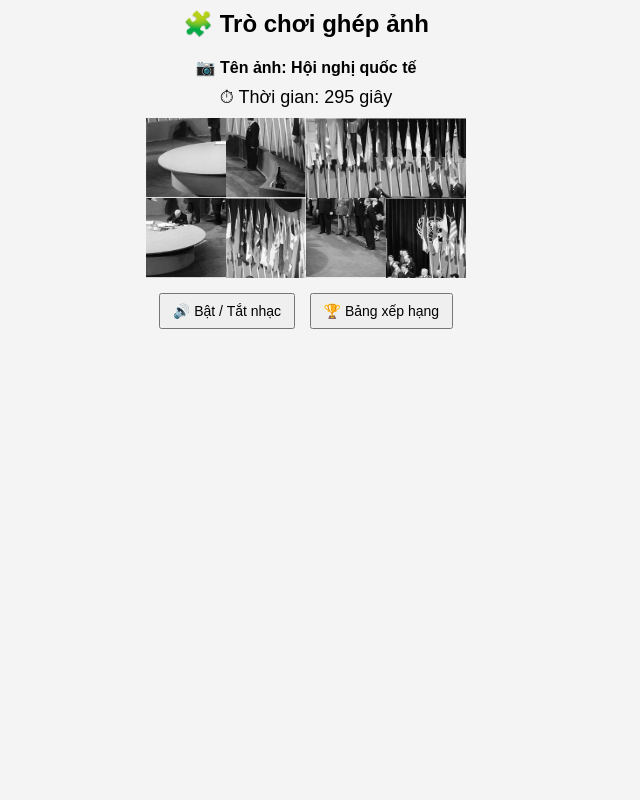
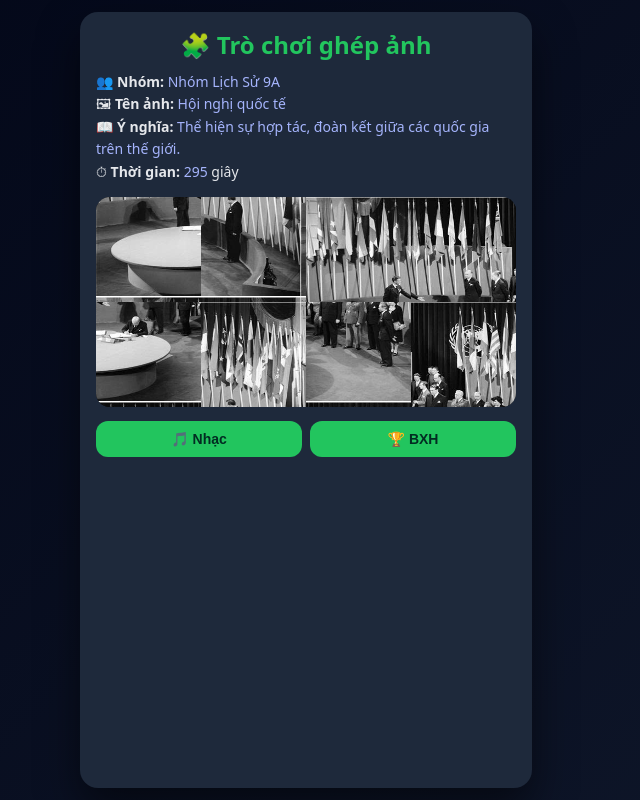
Before and after one commit to thuong-yeuem/game-ghep-anh, a plain HTML site: page index.html in a window 1280 px wide. Shown: the whole page, without its empty margins (334-974 px from the left). Drawn offline with Linux system fonts and the light colour scheme.

Commit message:
Update index.html

```diff
--- a/index.html
+++ b/index.html
@@ -2,197 +2,238 @@
 <html lang="vi">
 <head>
 <meta charset="UTF-8">
-<title>Trò chơi ghép ảnh</title>
+<meta name="viewport" content="width=device-width, initial-scale=1.0">
+<title>Game Ghép Ảnh</title>
 
 <style>
-body {
-  font-family: Arial, sans-serif;
-  text-align: center;
-  background: #f4f4f4;
+/* ==== ĐỔI MÀU Ở ĐÂY ==== */
+:root{
+  --bg:#0f172a;        /* nền chính */
+  --card:#1e293b;      /* khung */
+  --main:#22c55e;      /* màu nhấn */
+  --text:#e5e7eb;
 }
 
-h2 {
-  margin-top: 10px;
+body{
+  margin:0;
+  font-family:system-ui,sans-serif;
+  background:linear-gradient(135deg,#020617,#0f172a);
+  min-height:100vh;
+  display:flex;
+  justify-content:center;
+  color:var(--text);
 }
 
-#imageName {
-  font-weight: bold;
-  margin-bottom: 10px;
+.container{
+  width:100%;
+  max-width:420px;
+  background:var(--card);
+  margin:12px;
+  padding:16px;
+  border-radius:18px;
+  box-shadow:0 20px 40px rgba(0,0,0,.5);
 }
 
-#timer {
-  font-size: 18px;
-  margin-bottom: 10px;
+/* ===== HEADER ===== */
+h2{
+  text-align:center;
+  margin:0;
+  color:var(--main);
 }
 
-#game {
-  display: grid;
-  grid-template-columns: repeat(4, 1fr);
-  width: 320px;
-  margin: 10px auto;
-  gap: 0;
+.info-box{
+  margin-top:10px;
+  font-size:14px;
+  line-height:1.6;
 }
 
-.piece {
-  width: 80px;
-  height: 80px;
-  background-size: 320px 160px;
+.info-box span{
+  color:#a5b4fc;
 }
 
-button {
-  padding: 8px 12px;
-  margin: 5px;
-  font-size: 14px;
-  cursor: pointer;
+/* ===== GAME ===== */
+#game{
+  margin:14px auto;
+  display:grid;
+  grid-template-columns:repeat(4,1fr);
+  gap:0;
+  background:black;
+  border-radius:14px;
+  overflow:hidden;
 }
 
-#leaderboard {
-  display: none;
-  background: white;
-  width: 300px;
-  margin: 10px auto;
-  padding: 10px;
-  border-radius: 8px;
+.piece{
+  aspect-ratio:1/1;
+  background-image:url("anh.jpg");
+  background-size:400px 200px;
 }
+
+/* ===== CONTROLS ===== */
+.controls{
+  display:flex;
+  gap:8px;
+  margin-top:12px;
+}
+
+button{
+  flex:1;
+  padding:10px;
+  border:none;
+  border-radius:12px;
+  background:var(--main);
+  color:#022c22;
+  font-weight:700;
+  font-size:14px;
+}
+
+button:active{transform:scale(.96);}
+
+/* ===== LEADERBOARD ===== */
+#leaderboard{
+  display:none;
+  position:fixed;
+  inset:0;
+  background:rgba(0,0,0,.6);
+  justify-content:center;
+  align-items:center;
+}
+
+.board{
+  background:var(--card);
+  padding:16px;
+  border-radius:16px;
+  width:80%;
+  max-width:300px;
+}
+
+.board h3{text-align:center;margin-top:0;}
 </style>
 </head>
 
 <body>
 
+<div class="container">
+
 <h2>🧩 Trò chơi ghép ảnh</h2>
-<p id="imageName">📷 Tên ảnh: Hội nghị quốc tế</p>
-<div id="timer">⏱ Thời gian: 300 giây</div>
+
+<div class="info-box">
+👥 <b>Nhóm:</b> <span>Nhóm Lịch Sử 9A</span><br>
+🖼 <b>Tên ảnh:</b> <span>Hội nghị quốc tế</span><br>
+📖 <b>Ý nghĩa:</b> <span>Thể hiện sự hợp tác, đoàn kết giữa các quốc gia trên thế giới.</span><br>
+⏱ <b>Thời gian:</b> <span id="time">300</span> giây
+</div>
 
 <div id="game"></div>
 
-<button onclick="toggleMusic()">🔊 Bật / Tắt nhạc</button>
-<button onclick="showLeaderboard()">🏆 Bảng xếp hạng</button>
-
-<div id="leaderboard">
-  <h3>🏆 Bảng xếp hạng</h3>
-  <ol id="rankList"></ol>
-  <button onclick="closeLeaderboard()">Đóng</button>
+<div class="controls">
+  <button onclick="toggleMusic()">🎵 Nhạc</button>
+  <button onclick="showBoard()">🏆 BXH</button>
 </div>
 
-<!-- ÂM THANH -->
-<audio id="clickSound" src="click.mp3"></audio>
-<audio id="bgMusic" src="music.mp3" loop></audio>
+</div>
+
+<!-- ===== BẢNG XẾP HẠNG ===== -->
+<div id="leaderboard">
+  <div class="board">
+    <h3>🏆 Bảng xếp hạng</h3>
+    <ol id="rank"></ol>
+    <button onclick="closeBoard()">Đóng</button>
+  </div>
+</div>
+
+<audio id="click" src="click.mp3"></audio>
+<audio id="music" src="music.mp3" loop></audio>
 
 <script>
-/* ===== CẤU HÌNH ===== */
-const img = "anh.jpg";       // tên ảnh
-const imageTitle = "Hội nghị quốc tế";
-const rows = 2;
-const cols = 4;
-let time = 300;
-
-/* ===== HIỂN THỊ TÊN ẢNH ===== */
-document.getElementById("imageName").innerText =
-  "📷 Tên ảnh: " + imageTitle;
-
-/* ===== GAME ===== */
-const game = document.getElementById("game");
-let pieces = [];
-let first = null;
+const rows=2, cols=4;
+let time=300, musicOn=false;
+const game=document.getElementById("game");
+const timeEl=document.getElementById("time");
+let first=null;
 
 /* TẠO MẢNH */
-for (let i = 0; i < rows * cols; i++) {
-  pieces.push(i);
-}
-pieces.sort(() => Math.random() - 0.5);
+let arr=[...Array(rows*cols).keys()];
+arr.sort(()=>Math.random()-.5);
 
-pieces.forEach(p => {
-  const d = document.createElement("div");
-  d.className = "piece";
-  d.dataset.pos = p;
-  d.style.backgroundImage = `url(${img})`;
-  d.style.backgroundPosition =
-    `-${(p % cols) * 80}px -${Math.floor(p / cols) * 80}px`;
-  d.onclick = () => clickPiece(d);
+arr.forEach(i=>{
+  const d=document.createElement("div");
+  d.className="piece";
+  d.dataset.correct=i;
+  d.style.backgroundPosition=
+   `-${(i%cols)*100}px -${Math.floor(i/cols)*100}px`;
+  d.onclick=()=>tap(d);
   game.appendChild(d);
 });
 
-/* CLICK */
-function clickPiece(el) {
-  document.getElementById("clickSound").play();
-  if (!first) {
-    first = el;
-    el.style.opacity = 0.5;
-  } else {
-    swap(first, el);
-    first.style.opacity = 1;
-    first = null;
-    checkWin();
+function tap(p){
+  document.getElementById("click").play();
+  if(!first){
+    first=p;
+    p.style.opacity=.5;
+  }else{
+    swap(first,p);
+    first.style.opacity=1;
+    first=null;
+    check();
   }
 }
 
-/* ĐỔI CHỖ */
-function swap(a, b) {
-  const temp = a.style.backgroundPosition;
-  a.style.backgroundPosition = b.style.backgroundPosition;
-  b.style.backgroundPosition = temp;
-
-  const t = a.dataset.pos;
-  a.dataset.pos = b.dataset.pos;
-  b.dataset.pos = t;
+function swap(a,b){
+  [a.style.backgroundPosition,b.style.backgroundPosition]=
+  [b.style.backgroundPosition,a.style.backgroundPosition];
+  [a.dataset.correct,b.dataset.correct]=
+  [b.dataset.correct,a.dataset.correct];
 }
 
-/* KIỂM TRA THẮNG */
-function checkWin() {
-  const all = document.querySelectorAll(".piece");
-  for (let i = 0; i < all.length; i++) {
-    if (all[i].dataset.pos != i) return;
+function check(){
+  const p=[...document.querySelectorAll(".piece")];
+  if(p.every((x,i)=>x.dataset.correct==i)){
+    save();
+    alert("🎉 Hoàn thành!");
   }
-  saveScore();
-  alert("🎉 Bạn đã thắng!");
 }
 
-/* ===== TIMER ===== */
-setInterval(() => {
+/* TIMER */
+setInterval(()=>{
   time--;
-  document.getElementById("timer").innerText =
-    "⏱ Thời gian: " + time + " giây";
-  if (time <= 0) {
+  timeEl.innerText=time;
+  if(time<=0){
     alert("⏰ Hết giờ!");
     location.reload();
   }
-}, 1000);
+},1000);
 
-/* ===== NHẠC ===== */
-let musicOn = false;
-function toggleMusic() {
-  const m = document.getElementById("bgMusic");
-  if (musicOn) m.pause();
-  else m.play();
-  musicOn = !musicOn;
+/* MUSIC */
+function toggleMusic(){
+  const m=document.getElementById("music");
+  musicOn?m.pause():m.play();
+  musicOn=!musicOn;
 }
 
-/* ===== BẢNG XẾP HẠNG ===== */
-function saveScore() {
-  const name = prompt("Nhập tên của bạn:");
-  if (!name) return;
-
-  const score = 300 - time;
-  const list = JSON.parse(localStorage.getItem("rank") || "[]");
-  list.push({ name, score });
-  list.sort((a, b) => a.score - b.score);
-  localStorage.setItem("rank", JSON.stringify(list));
+/* LEADERBOARD */
+function save(){
+  const name=prompt("Nhập tên:");
+  if(!name)return;
+  const list=JSON.parse(localStorage.getItem("rank")||"[]");
+  list.push({name,score:300-time});
+  list.sort((a,b)=>a.score-b.score);
+  localStorage.setItem("rank",JSON.stringify(list));
 }
 
-function showLeaderboard() {
-  const list = JSON.parse(localStorage.getItem("rank") || "[]");
-  const ol = document.getElementById("rankList");
-  ol.innerHTML = "";
-  list.forEach(i => {
-    const li = document.createElement("li");
-    li.innerText = `${i.name} - ${i.score}s`;
+function showBoard(){
+  const list=JSON.parse(localStorage.getItem("rank")||"[]");
+  const ol=document.getElementById("rank");
+  ol.innerHTML="";
+  list.forEach(i=>{
+    const li=document.createElement("li");
+    li.innerText=`${i.name} - ${i.score}s`;
     ol.appendChild(li);
   });
-  document.getElementById("leaderboard").style.display = "block";
+  document.getElementById("leaderboard").style.display="flex";
 }
 
-function closeLeaderboard() {
-  document.getElementById("leaderboard").style.display = "none";
+function closeBoard(){
+  document.getElementById("leaderboard").style.display="none";
 }
 </script>
 
```
